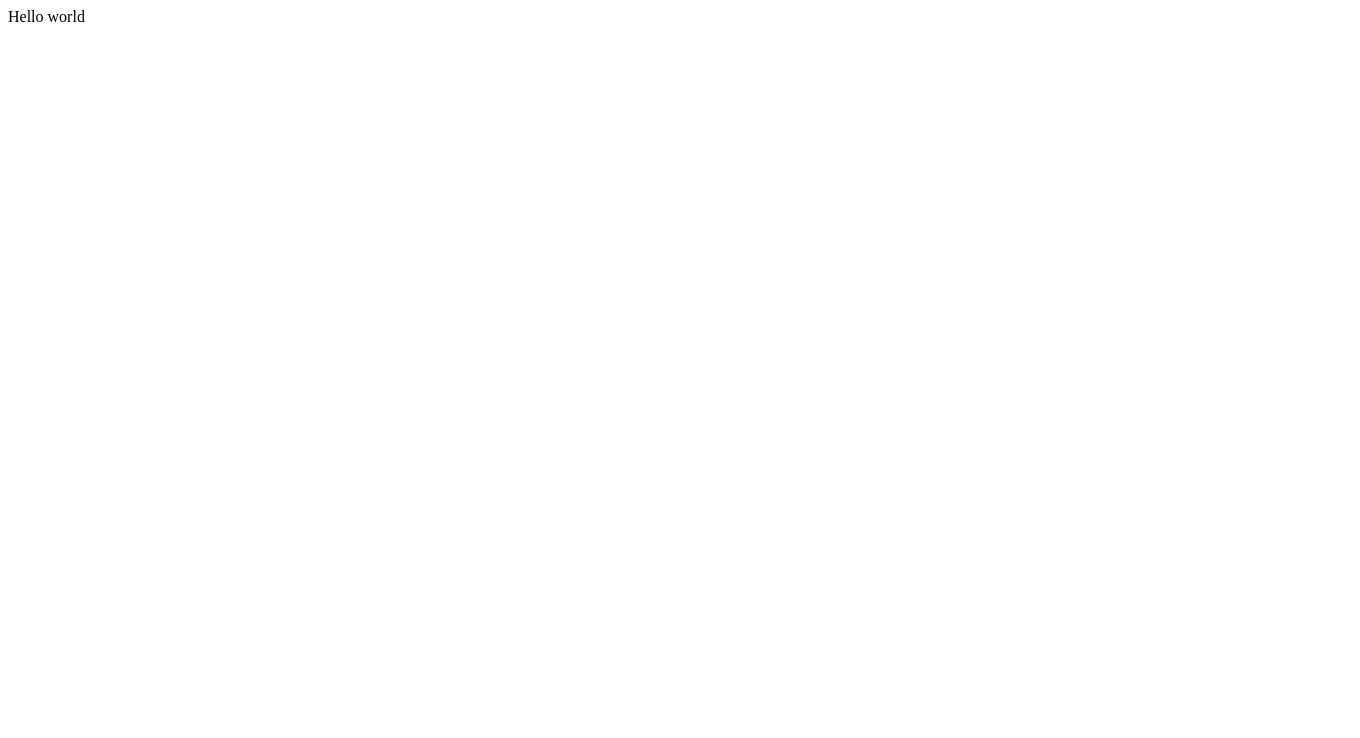
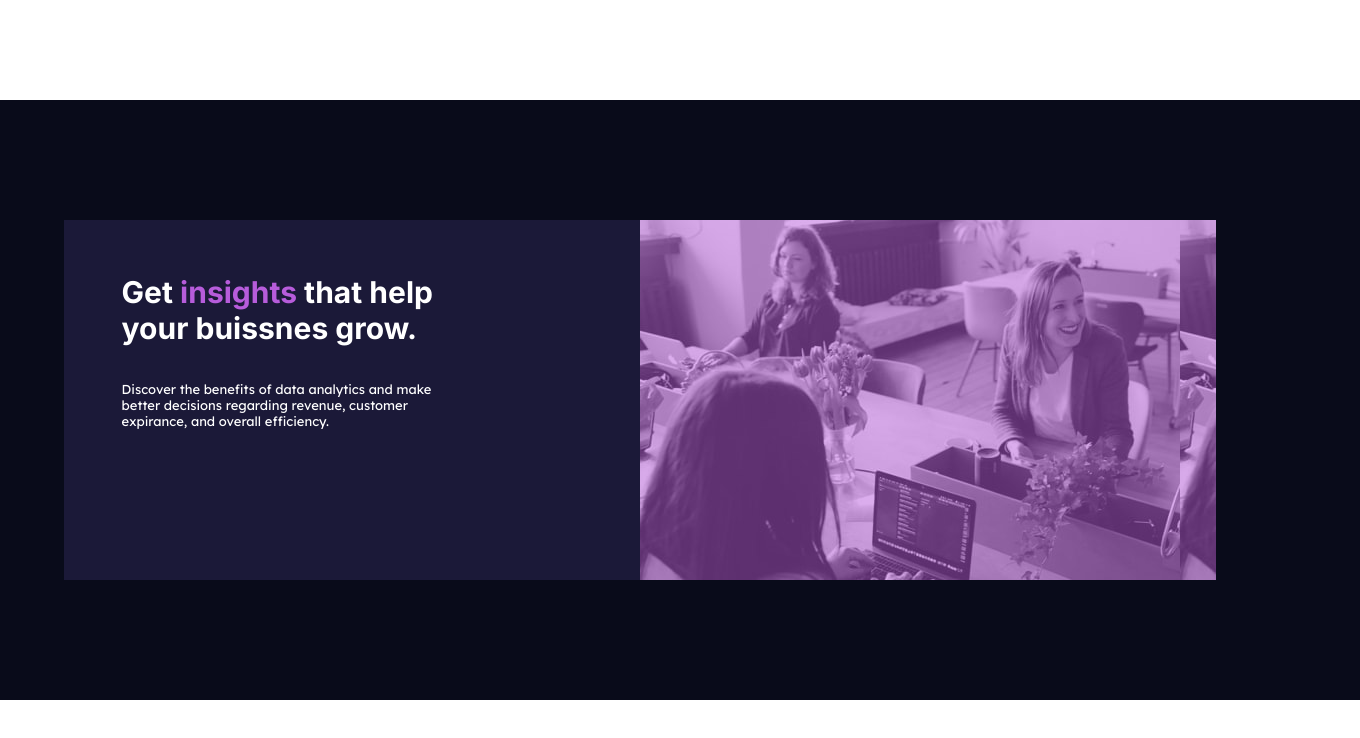
Before and after one commit to Dejton/Stats-preview-card-component, a plain HTML site: page index.html in a window 1280 px wide. Shown: the whole page, 1360 px wide, since content can reach past the window. Drawn offline with Linux system fonts and the light colour scheme.

Commit message:
add title, description, styles

```diff
--- a/index.html
+++ b/index.html
@@ -9,12 +9,23 @@
   <link rel="icon" type="image/png" sizes="32x32" href="./images/favicon-32x32.png">
 
   <title>Frontend Mentor | Stats preview card component</title>
+  <link href="https://fonts.googleapis.com/css2?family=Inter:wght@700&display=swap" rel="stylesheet">
+  <link href="https://fonts.googleapis.com/css2?family=Lexend+Deca&display=swap" rel="stylesheet">
   <link rel="stylesheet" href="style.css">
 </head>
 
 <body>
 
-  Hello world
+  <div class="wrap">
+    <div class="window">
+      <h1 class="title">Get <span>insights</span> that help your buissnes grow.</h1>
+      <p class="description">Discover the benefits of data analytics and make better decisions regarding revenue,
+        customer expirance, and overall efficiency.</p>
+      <div class="img"></div>
+      <div class="cover"></div>
+    </div>
+  </div>
+
 </body>
 
 </html>
--- a/style.css
+++ b/style.css
@@ -0,0 +1,69 @@
+* {
+    margin: 0;
+    padding: 0;
+    box-sizing: border-box;
+}
+
+.wrap {
+    position: absolute;
+    top: 50%;
+    left: 50%;
+    transform: translate(-50%, -50%);
+    height: 600px;
+    width: 1440px;
+    background-color: hsl(233, 47%, 7%);
+}
+
+.window {
+    position: absolute;
+    top: 50%;
+    left: 50%;
+    transform: translate(-50%, -50%);
+    height: 60%;
+    width: 80%;
+    background-color: hsl(244, 38%, 16%);
+}
+
+.img {
+    position: absolute;
+    top: 0;
+    right: 0;
+    height: 100%;
+    width: 50%;
+    background-image: url(images/image-header-desktop.jpg);
+}
+
+.cover {
+    position: absolute;
+    top: 0;
+    right: 0;
+    height: 100%;
+    width: 50%;
+    background-color: rgba(183, 92, 219, 0.5);
+}
+
+.title {
+    position: absolute;
+    top: 15%;
+    left: 5%;
+    font-family: 'Inter', sans-serif;
+    width: 33%;
+    color: hsla(0, 0%, 100%);
+    font-weight: bold;
+    font-size: 30px;
+}
+
+.title span {
+    color: rgba(183, 92, 219);
+}
+
+.description {
+    position: absolute;
+    bottom: 42%;
+    left: 5%;
+    width: 27%;
+    font-family: 'Lexend Deca', sans-serif;
+    font-size: 13px;
+    color: hsla(0, 0%, 100%);
+    font-weight: 400;
+}
```
